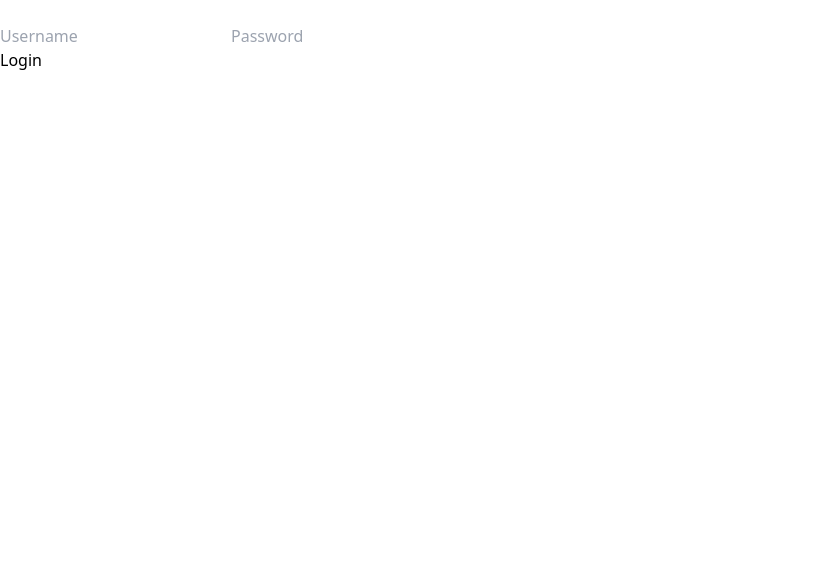
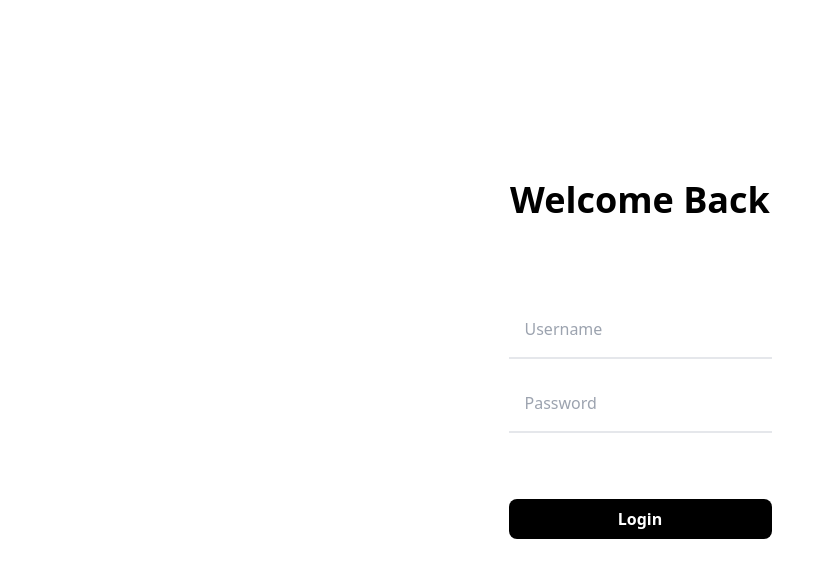
Before and after one commit to DripSwag/spotify-artist-tracker, a React (Vite) app in the folder frontend/: page /userlogin in a window 1280 px wide. Shown: the top 578 px of the page, without its empty margins (0-834 px from the left). Built offline with nearby package versions, Linux system fonts and the light colour scheme.

Commit message:
"Added styling to login page"

```diff
--- a/frontend/src/index.css
+++ b/frontend/src/index.css
@@ -3,8 +3,8 @@
 @tailwind utilities;
 
 @layer base{
-  p {
-	@apply text-white
+  p{
+    @apply text-white
   }
   h2{
     @apply text-white
@@ -13,3 +13,8 @@
     @apply text-white
   }
 }
+
+.loginInput{
+  border-bottom-width: 2px;
+  padding: 1rem;
+}
--- a/frontend/src/pages/UserLogin.jsx
+++ b/frontend/src/pages/UserLogin.jsx
@@ -31,13 +31,15 @@ function UserLogin(){
 	}
 
 	return(
-		<section>
-			<h1>Homepage</h1>
-			<form>
-				<input type='text' placeholder='Username' onChange={(input) => {setUsername(input.target.value)}}></input>
-				<input type='text' placeholder='Password' onChange={(input) => {setPassword(input.target.value)}}></input>
-			</form>
-			<button onClick={loginCall}>Login</button>
+		<section className="flex flex-col justify-center items-center h-screen">
+			<h1 className="text-black text-4xl font-bold">Welcome Back</h1>
+			<div className="flex flex-col h-1/2 p-4 rounded-lg justify-evenly">
+				<form className="flex flex-col gap-4">
+					<input type='text' placeholder='Username' onChange={(input) => {setUsername(input.target.value)}} className='loginInput'></input>
+					<input type='password' placeholder='Password' onChange={(input) => {setPassword(input.target.value)}} className='loginInput'></input>
+				</form>
+				<button onClick={loginCall} className='w-full rounded-lg bg-black text-white py-2 font-semibold'>Login</button>
+			</div>
 		</section>
 	)
 }
```
